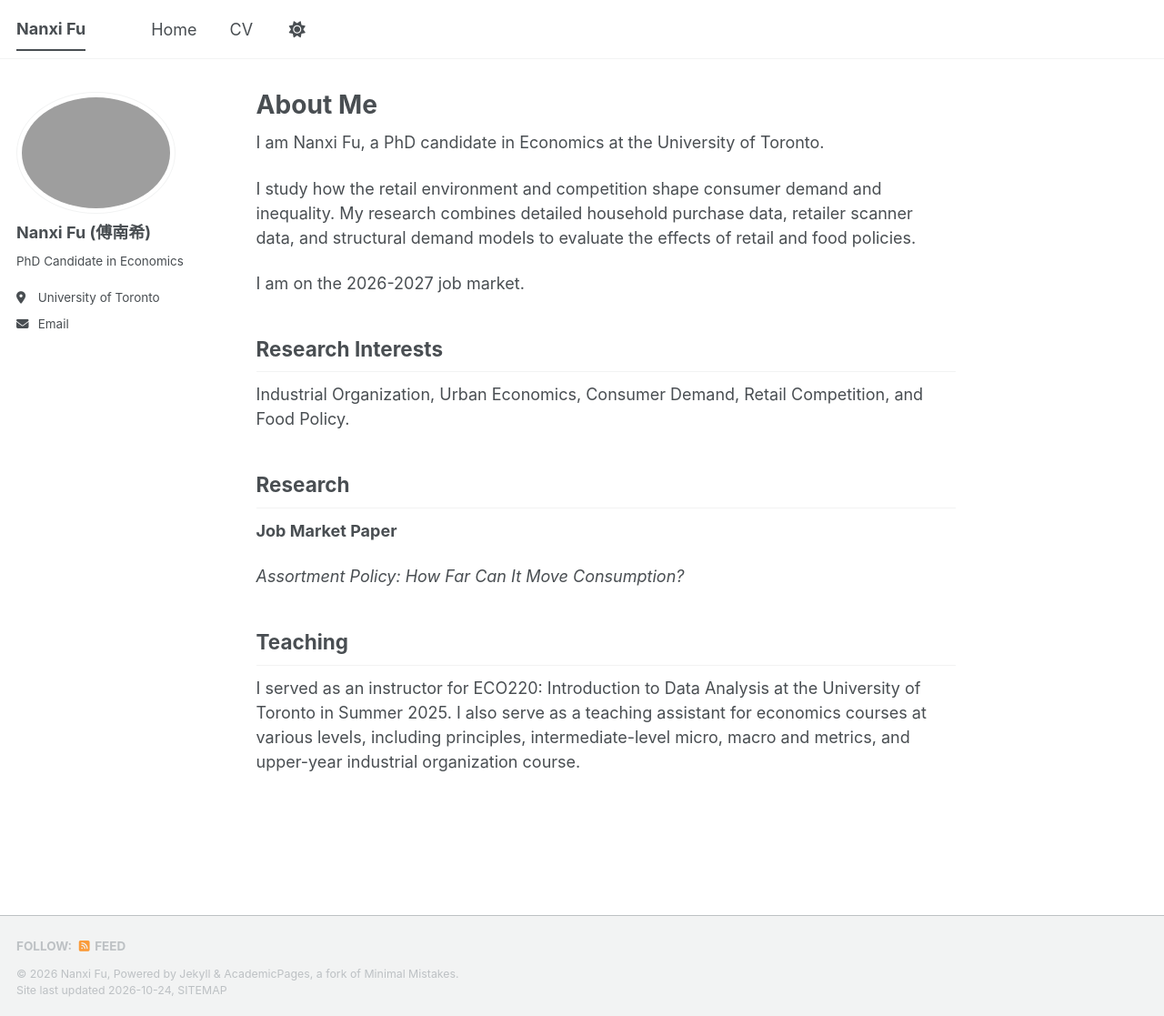
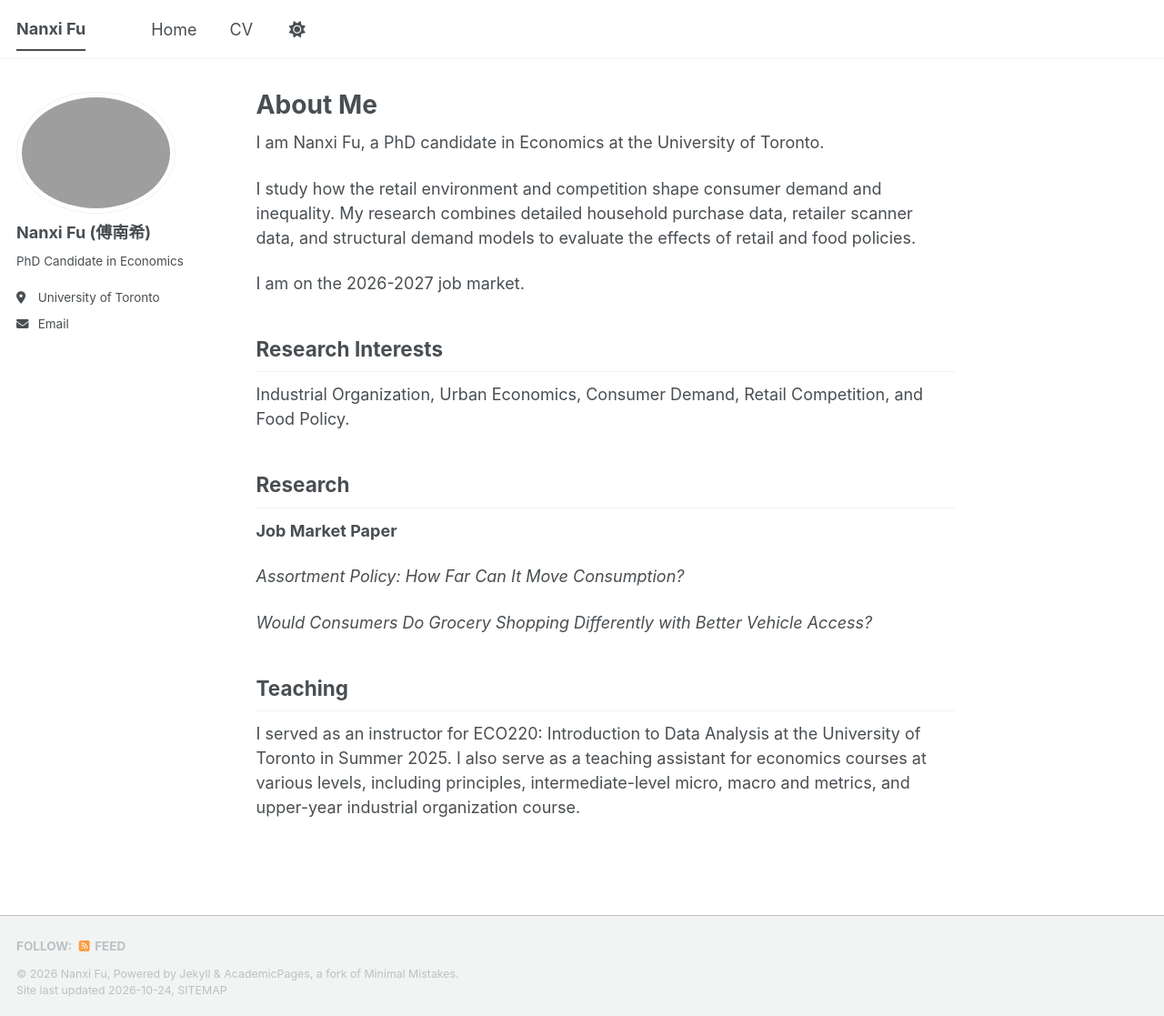
Before and after one commit to nanxifu/academic-website-test, a Jekyll site: the page built from _pages/about.md, in a window 1280 px wide and 1117 px high. Shown: the whole window at 91% size. Built offline with Jekyll 4.4.1, drawn with Linux system fonts in a browser that asks for light colours; a style sheet for code colours, icons or effects is not loaded.

Commit message:
Add new job market paper on grocery shopping
Added a new job market paper on grocery shopping behavior with vehicle access.

```diff
--- a/_pages/about.md
+++ b/_pages/about.md
@@ -20,6 +20,8 @@ Industrial Organization, Urban Economics, Consumer Demand, Retail Competition, a
 
 *Assortment Policy: How Far Can It Move Consumption?*
 
+*Would Consumers Do Grocery Shopping Differently with Better Vehicle Access?*
+
 ## Teaching
 
 I served as an instructor for ECO220: Introduction to Data Analysis at the University of Toronto in Summer 2025. I also serve as a teaching assistant for economics courses at various levels, including principles, intermediate-level micro, macro and metrics, and upper-year industrial organization course.
```
